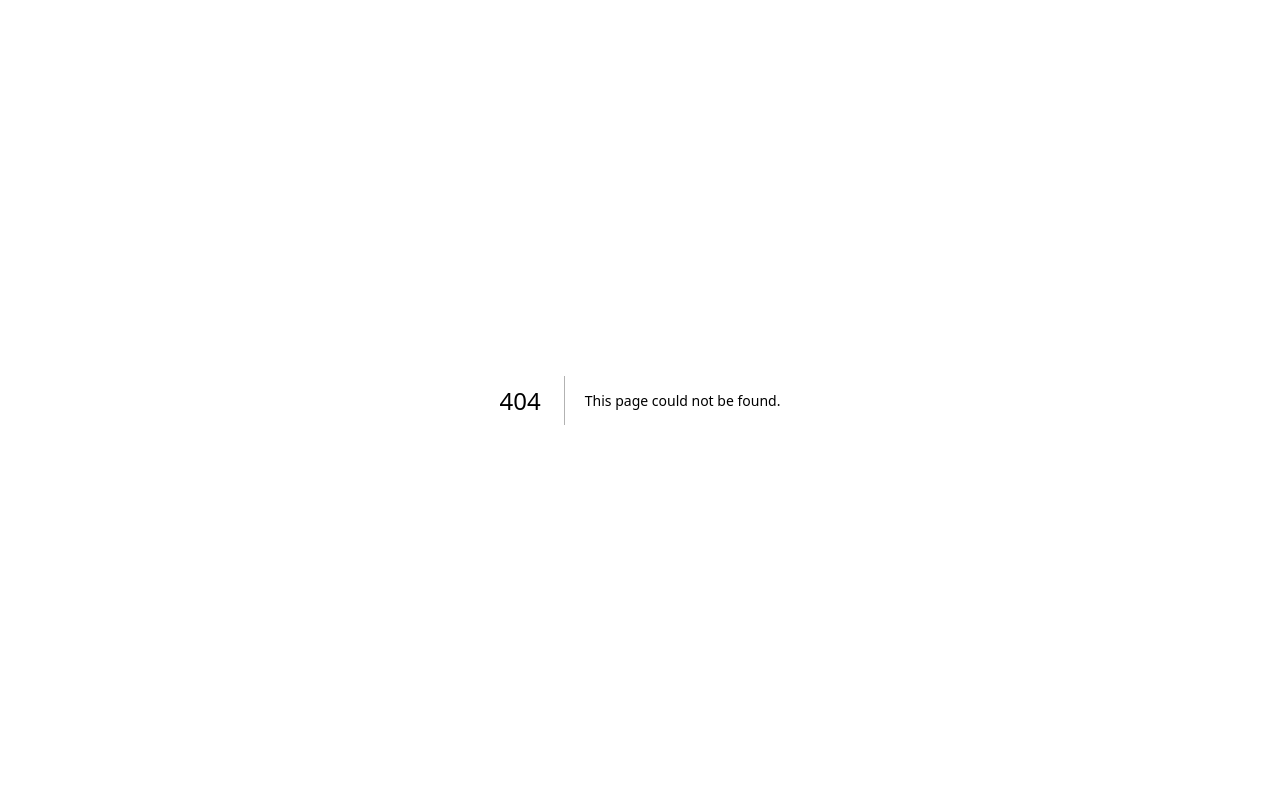
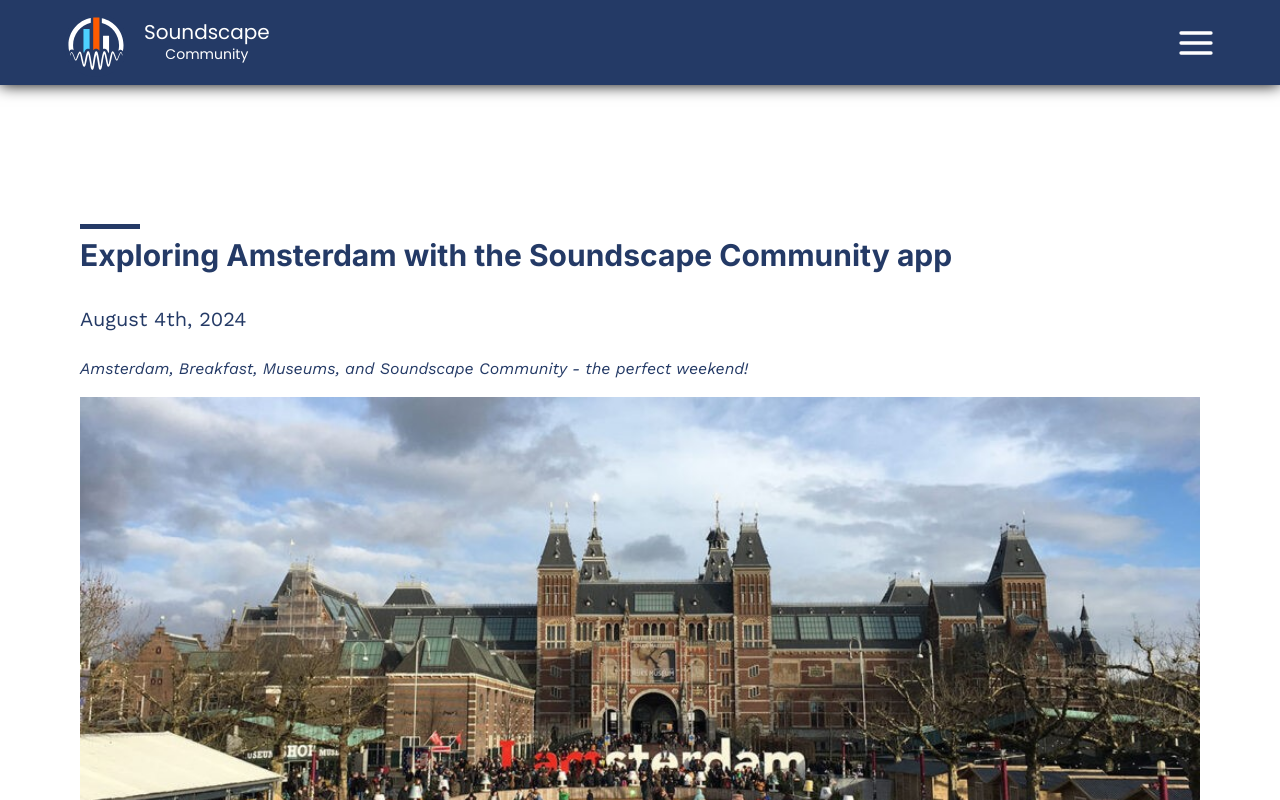
Before and after one commit to soundscape-community/website, a Next.js app: page /news-updates/exploring-amsterdam-with-the-soundscape-community-app in a window 1280 px wide. Before the commit this address had no page. Shown: the top 800 px of the page. Built offline with nearby package versions, Linux system fonts and the light colour scheme.

Commit message:
Posting Amsterdam Blog

```diff
--- a/src/app/( Web-Pages )/news-updates/exploring-amsterdam-with-the-soundscape-community/page.mdx
+++ b/src/app/( Web-Pages )/news-updates/exploring-amsterdam-with-the-soundscape-community-app/page.mdx
@@ -49,7 +49,7 @@ My day's plan included a hearty breakfast, museum visits, exploring the city's a
         <b>Starting with breakfast</b>: The first Marker I created was for 'Bakers and Roasters, a fantastic spot for a hearty breakfast. It's just a short walk from Amsterdam's Museum District, making it a perfect start to the day.
         <br />
     </div>
-    <Image className="h-auto md:w-[12rem] w-[12rem] rounded-lg mb-8" src={BaconsEggsAvacado} height={0} width={0} alt="An image of the breakfast." />
+    <Image className="h-auto md:w-[20rem] w-[16rem] rounded-lg mb-8" src={BaconsEggsAvacado} height={0} width={0} alt="An image of the breakfast." />
 </div>
 
 <b>First stop - Rijksmuseum</b>: After breakfast, it's off to the Rijksmuseum, one of the most visited museums in the Netherlands. This grand building is dedicated to Dutch arts and history. Don’t miss the picturesque Research Library inside—it’s a hidden gem!
--- a/src/app/( Web-Pages )/news-updates/page.tsx
+++ b/src/app/( Web-Pages )/news-updates/page.tsx
@@ -1,5 +1,6 @@
 "use client"
 import CampAbilitiesCoverImage from "@/static/images/camp-abilities/cover-image.jpg"
+import IceSkating from "@/static/images/amsterdam-blog/amsterdam-ice-skating.jpg"
 import Image from "next/image"
 import Link from "next/link";
 
@@ -32,6 +33,16 @@ function FeaturesPage() {
                                 </div>
                             </Link>
                         </div>
+                        <div className="flex basis-full md:basis-1/2 xl:basis-1/3 h-auto">
+                            <Link href={"/news-updates/exploring-amsterdam-with-the-soundscape-community-app"} className="flex flex-col mx-4 bg-[#edeff3] overflow-hidden rounded-tr-[1.75rem] rounded-bl-[1.75rem]">
+                                <Image src={IceSkating} alt="An image of people skating on an ice rink in front of the Amsterdam train station building." className="w-full h-[14rem] object-cover " />
+                                <div className="flex flex-col px-6 pb-10 pt-3">
+                                    <h3 className="w-fit bg-transparent py-2 font-bold text-navy-blue text-lg">Exploring Amsterdam with the Soundscape Community app</h3>
+                                    <span className="font-work-sans font-semibold pb-4">August 4th, 2024</span>
+                                    <p className="font-work-sans text-navy-blue font-medium text-sm ">Amsterdam, Breakfast, Museums, and Soundscape Community - the perfect weekend!</p>
+                                </div>
+                            </Link>
+                        </div>
                     </div>
                 </div>
             </div>
```
